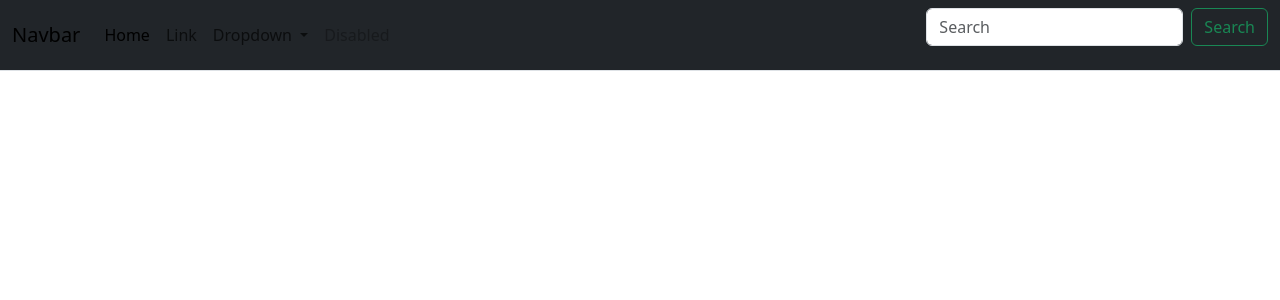
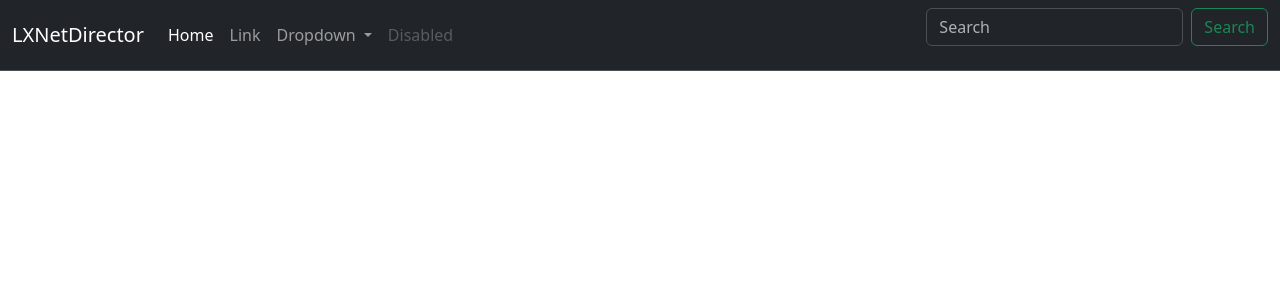
Before and after one commit to johnhart96/LXNetDirector, a PHP site: page / in a window 1280 px wide. Shown: the top 300 px of the page. Run offline with PHP 8.4, Linux system fonts and the light colour scheme; some libraries are stand-ins or nearby versions.

Commit message:
Darkmode

```diff
--- a/ui/inc/menu.php
+++ b/ui/inc/menu.php
@@ -1,6 +1,6 @@
-<nav class="navbar navbar-expand-lg bg-dark border-bottom border-body" data-bd-theme="dark">
+<nav class="navbar navbar-expand-lg bg-dark border-bottom border-body" data-bs-theme="dark">
   <div class="container-fluid">
-    <a class="navbar-brand" href="#">Navbar</a>
+    <a class="navbar-brand" href="#">LXNetDirector</a>
     <button class="navbar-toggler" type="button" data-bs-toggle="collapse" data-bs-target="#navbarSupportedContent" aria-controls="navbarSupportedContent" aria-expanded="false" aria-label="Toggle navigation">
       <span class="navbar-toggler-icon"></span>
     </button>
```
